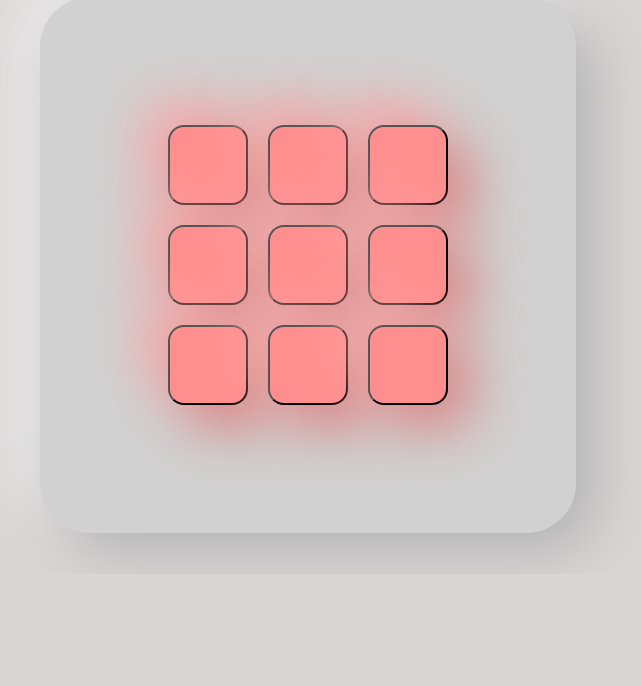
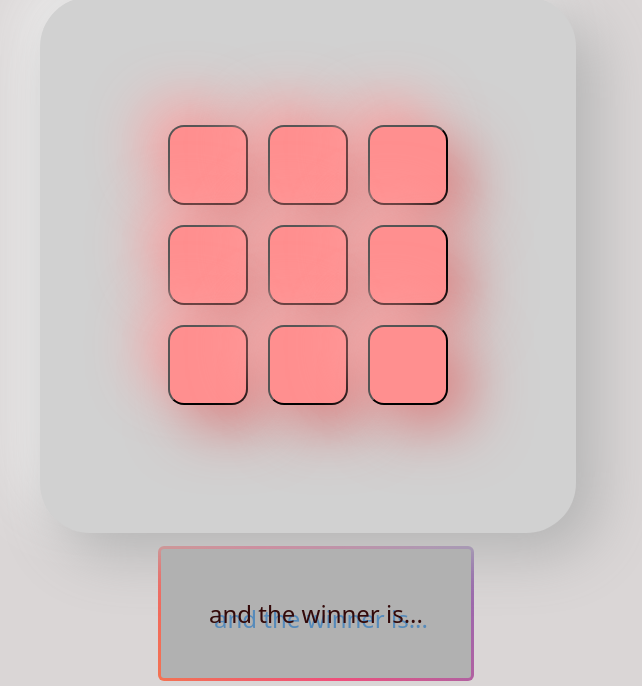
Before and after one commit to RCMatthias/tictactoe, a plain HTML site: page index.html in a window 1280 px wide. Shown: the part 226-912 px from the top of the page, without its empty margins (324-966 px from the left). Before the commit the page ends 800 px from the top, so only its background shows below. Drawn offline with Linux system fonts and the light colour scheme.

Commit message:
update styling

```diff
--- a/index.html
+++ b/index.html
@@ -23,7 +23,7 @@
 
     </div>
     <div class="winnerDiv" id ="winner">
-
+        and the winner is...
     </div>
 
 </div>
--- a/style.css
+++ b/style.css
@@ -76,6 +76,37 @@ text-shadow: 4px 3px 0 #7A7A7A;
                 -20px -20px 60px #f0f0f0;
 }
 
+.winnerDiv{
+    border: ;
+}
+
+.winnerDiv{
+    padding: 2em 2em 2em 2em;
+    text-shadow: 5px 5px #558ABB;
+        font-size: x-large;
+    font-family: system-ui, -apple-system, BlinkMacSystemFont, 'Segoe UI', Roboto, Oxygen, Ubuntu, Cantarell, 'Open Sans', 'Helvetica Neue', sans-serif;
+    color:#330909;
+    --borderWidth: 3px;
+    background: #b1b1b1;
+
+    position: relative;
+    border-radius: var(--borderWidth);
+
+  }
+  .winnerDiv:after {
+    content: '';
+    position: absolute;
+    top: calc(-1 * var(--borderWidth));
+    left: calc(-1 * var(--borderWidth));
+    height: calc(100% + var(--borderWidth) * 2);
+    width: calc(100% + var(--borderWidth) * 2);
+    background: linear-gradient(60deg, #f79533, #f37055, #ef4e7b, #a166ab, #5073b8, #1098ad, #07b39b, #6fba82);
+    border-radius: calc(2 * var(--borderWidth));
+    z-index: -1;
+    background-size: 300% 300%;
+  }
+
+
 
 
 [data-column]{
```
